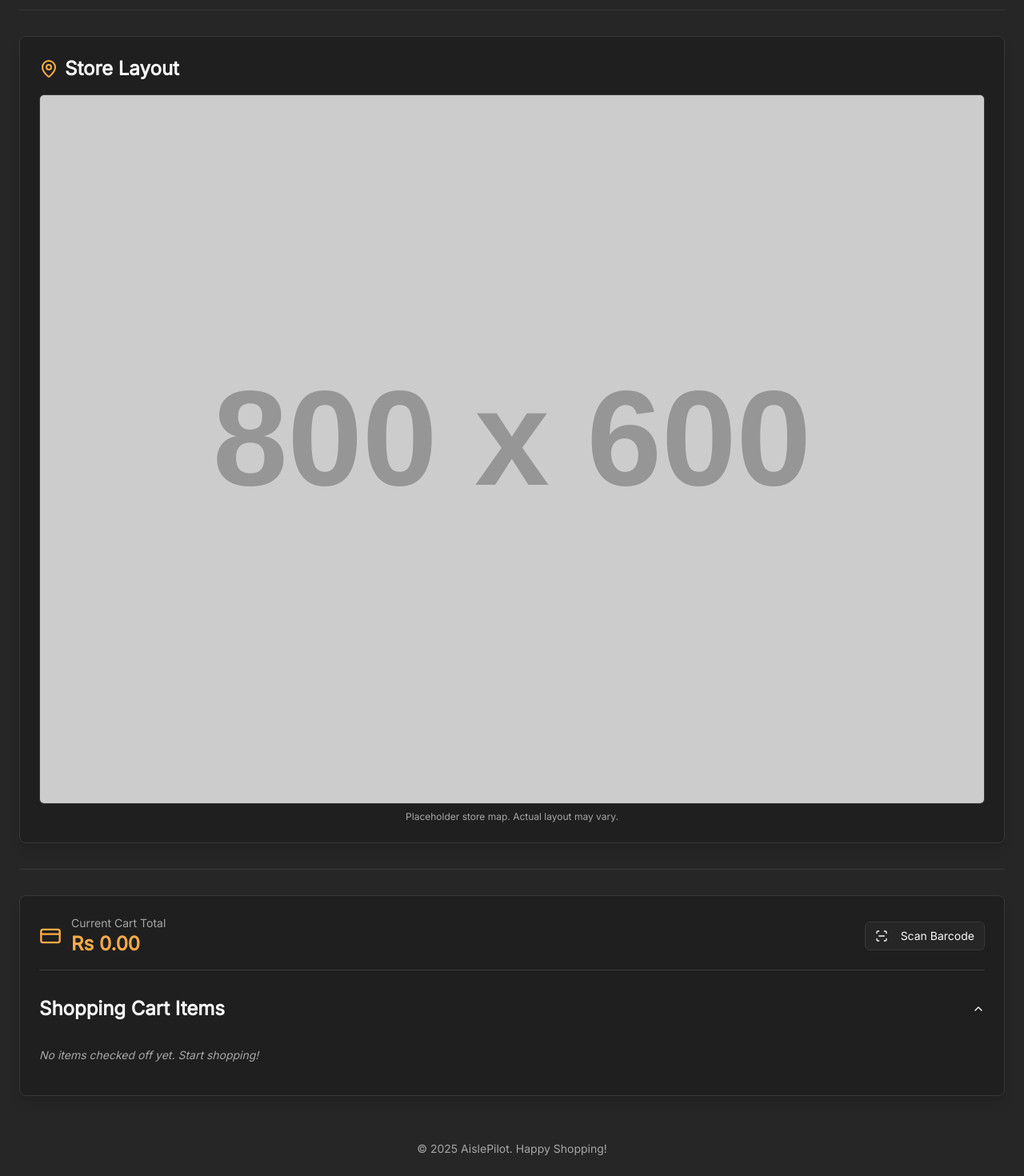
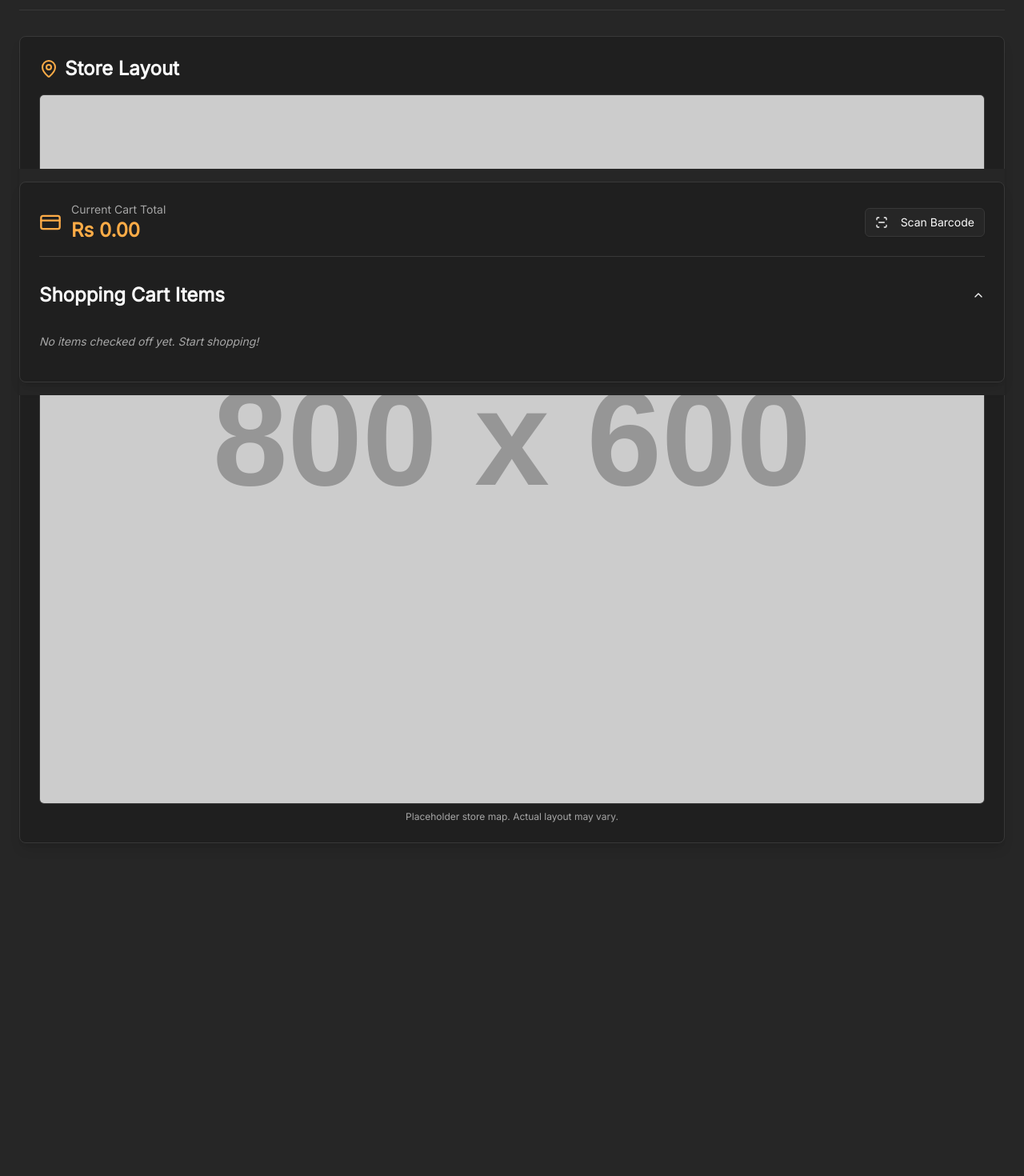
Before and after one commit to eshasantosh/aislepilot, a Next.js app: page /map in a window 1280 px wide. Shown: the part 306-1776 px from the top of the page at 80% size. After the commit the page ends 1675 px from the top, so only its background shows below. Built offline with nearby package versions, Linux system fonts and the light colour scheme.

Commit message:
remove the footer, make the cart card float at the bottom of the screen

```diff
--- a/src/app/map/page.tsx
+++ b/src/app/map/page.tsx
@@ -225,9 +225,6 @@ export default function MapPage() {
           <Loader2 className="h-12 w-12 animate-spin text-primary mb-4 mt-8" />
           <p className="text-muted-foreground">Loading map and checklist...</p>
         </main>
-        <footer className="py-6 text-center text-sm text-muted-foreground">
-          <p>&copy; {currentYear || new Date().getFullYear()} AislePilot. Happy Shopping!</p>
-        </footer>
       </>
     );
   }
@@ -267,9 +264,8 @@ export default function MapPage() {
           <p className="text-xs text-muted-foreground mt-2 text-center">Placeholder store map. Actual layout may vary.</p>
         </section>
 
-        <Separator className="my-8" />
-
-        <Card className="mb-8 p-4 sm:p-6 shadow-lg">
+        <div className="sticky bottom-0 z-30 bg-background py-4">
+          <Card className="p-4 sm:p-6 shadow-lg">
             <CardContent className="p-0">
               <div className="flex flex-row justify-between items-center gap-4">
                 <div className="flex items-center">
@@ -377,11 +373,9 @@ export default function MapPage() {
               </Accordion>
             </CardContent>
           </Card>
+        </div>
 
       </main>
-      <footer className="py-6 text-center text-sm text-muted-foreground">
-        <p>&copy; {currentYear || new Date().getFullYear()} AislePilot. Happy Shopping!</p>
-      </footer>
     </>
   );
 }
```
Lines whose indentation alone changed are shown as unchanged.
